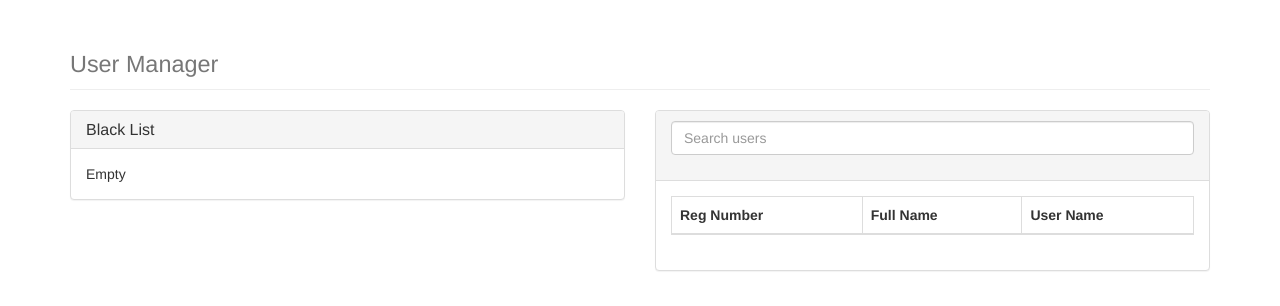
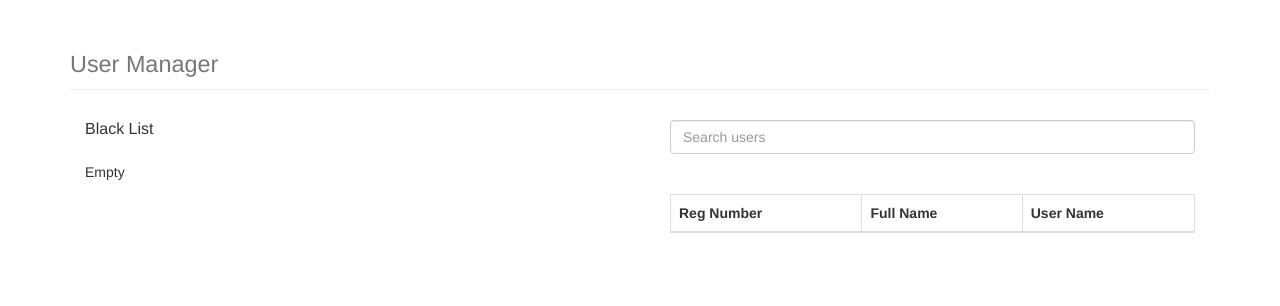
Before and after one commit to rhperera/pusthaka, a PHP site: template app/views/usermanager.php in a window 1280 px wide. Shown: the top 306 px of the page. Run offline with PHP 8.4, Linux system fonts and the light colour scheme; the template is opened without the code that fills it, so the values that code supplies are empty; some libraries are stand-ins or nearby versions.

Commit message:
panel borders removed

```diff
--- a/app/views/usermanager.php
+++ b/app/views/usermanager.php
@@ -47,6 +47,21 @@ $( document ).ready(function() {
 
 </script>
 
+<style type="text/css">
+	.panel-default{
+		border: 0px;
+		border-radius: 0px;
+		-webkit-box-shadow: 0 0px 0px rgba(0,0,0,0);
+		box-shadow: 0 0px 0px rgba(0,0,0,0);
+	}
+
+	.panel-heading {
+		color: #FFF;
+		background-color: #FFFFFF !important;
+		border-color: none;
+		border-bottom: none !important;
+</style>
+
 
 <div class="container">
 
@@ -69,7 +84,7 @@ $( document ).ready(function() {
                 <div class="panel-body">
                     <?php
                     	if(empty($data['banned_list'])){ echo "Empty";}else{?>
-                    	<table class="table table-bordered table-hover table-striped">
+                    	<table class="table table-hover table-bordered">
                     		<thead>
                     			<tr>
                                     <th>Reg Number</th>
```
